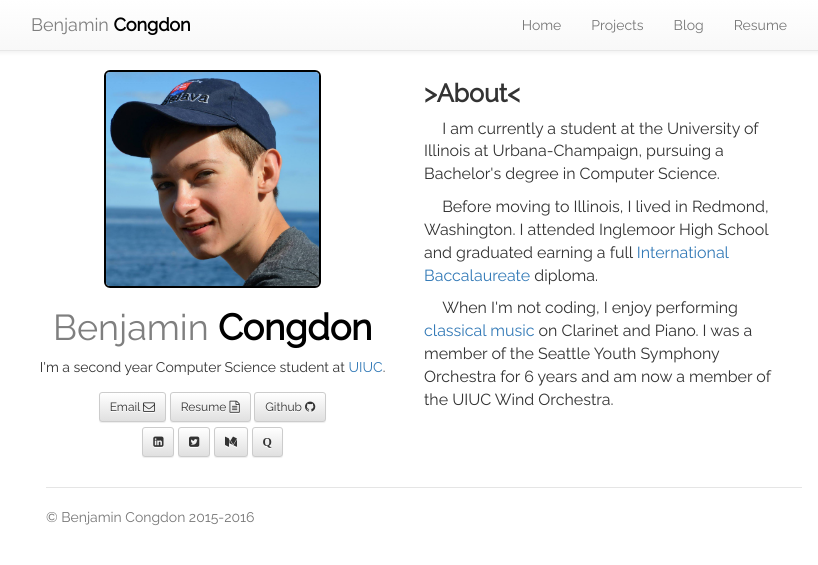
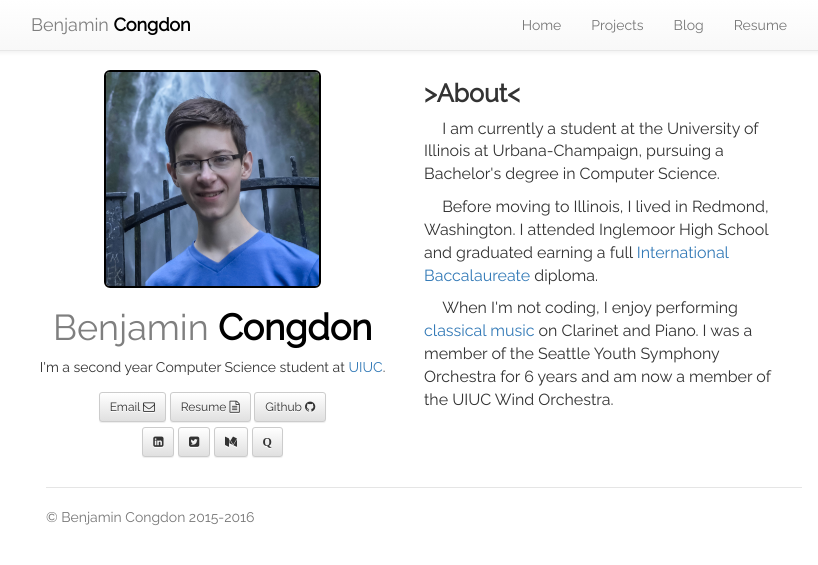
Before and after one commit to rhythmmec/bcongdon.github.io, a Jekyll site: the page built from index.html, in a window 1280 px wide. Shown: the top 565 px of the page, without its empty margins (231-1049 px from the left). Built offline with Jekyll 4.4.1, drawn with Linux system fonts in a browser that asks for light colours; nearby versions of some CDN libraries.

Commit message:
Updated profile picture for 2016 :camera: :boy:

```diff
--- a/index.html
+++ b/index.html
@@ -11,7 +11,7 @@ description: About Benjamin Congdon
   <div class="row">
     <!-- Headshot -->
     <div class="headshot col-md-6 col-xs-12">
-      <img src="img/profile.png" class="img-responsive img-rounded profile center-block" alt="Profile">
+      <img src="img/profile.jpg" class="img-responsive img-rounded profile center-block" alt="Profile">
       <div class="title">
         <h1><span class="benjamin">Benjamin</span> <span class="congdon">Congdon</span></h1>
       </div>
```
Also changed, not shown: img/profile-2015.jpg (renamed from img/profile.png), img/profile.jpg (added).
